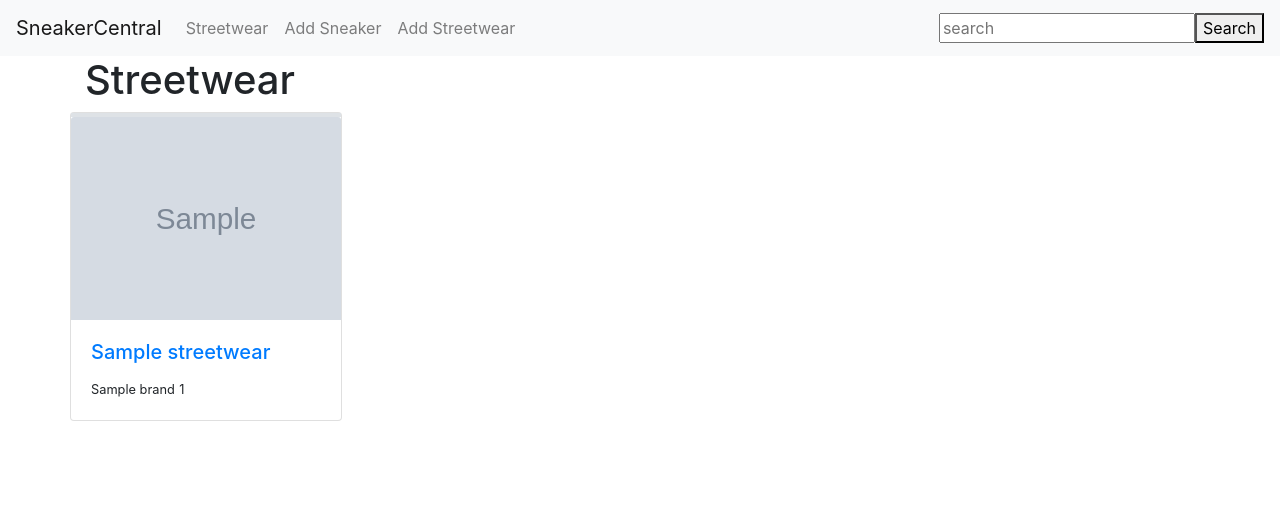
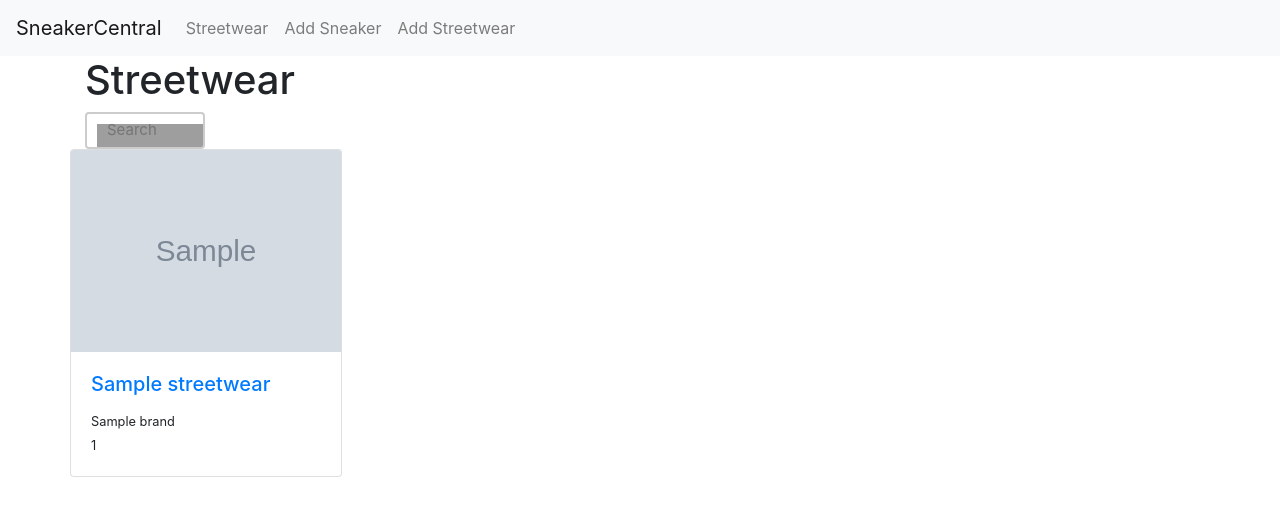
Before and after one commit to diyarkudrat/Closet_Organizer, a Flask app: page /sneakers/streetwears in a window 1280 px wide. Shown: the top 516 px of the page. Run offline with Flask 2, Linux system fonts and the light colour scheme; grey boxes marked "Sample" are stand-in pictures; a database or web service that is not in the repository returns one stand-in record (values such as "Sample title"); some libraries are stand-ins or nearby versions; grey boxes are pictures that could not be loaded.

Commit message:
added animation to search bar

```diff
--- a/app.py
+++ b/app.py
@@ -101,6 +101,7 @@ def streetwears_submit():
         'size': request.form.get('size'),
         'color': request.form.get('color'),
         'price': request.form.get('price'),
+        'created_at': datetime.now(),
         'photo_url': request.form.get('photo_url')
     }
     # print('!!!!!!!!')
--- a/templates/partials/navbar.html
+++ b/templates/partials/navbar.html
@@ -29,10 +29,10 @@
       </li>
     </ul>
   </div>
-  <form class="form-inline ml-auto" action= '/search', method='POST'>
+  <!-- <form class="form-inline ml-auto" action= '/search', method='POST'>
     <div class="md-form my-0">
       <input type="text" name="search" placeholder="search">
     </div>
     <button type="Search">Search</button>
-  </form>
+  </form> -->
 </nav>
--- a/templates/streetwears_index.html
+++ b/templates/streetwears_index.html
@@ -5,10 +5,32 @@
 
     <h1>Streetwear</h1>
 
-    <!-- <form action= '/streetwears/search', method='POST'>
-        <input type="text" name="search" placeholder="search">
-        <button type="Search">Search</button>
-    </form> -->
+    <!-- From w3schools.com for animation -->
+    <style>
+    input[type=text] {
+      width: 120px;
+      box-sizing: border-box;
+      border: 2px solid #ccc;
+      border-radius: 4px;
+      font-size: 15px;
+      background-color: white;
+      background-image: url('searchicon.png');
+      background-position: 10px 10px;
+      background-repeat: no-repeat;
+      padding: 5px 5px 5px 20px;
+      -webkit-transition: width 0.4s ease-in-out;
+      transition: width 0.4s ease-in-out;
+    }
+
+    input[type=text]:focus {
+      width: 100%;
+    }
+    </style>
+
+    <form action='/streetwears/search', method='POST'>
+      <input type="text" name="search" placeholder="Search">
+    </form>
+
 
     <div class='row'>
         <!-- Displays each item using bootstrap -->
@@ -16,17 +38,11 @@
 
             <div class='card' style='width: 17rem;'>
 
-              <span class="border"></span>
-              <span class="border-top"></span>
-              <span class="border-right"></span>
-              <span class="border-bottom"></span>
-              <span class="border-left"></span>
-
               <img class='card-img-top' src='{{ streetwear.photo_url }}' height=auto width='100%'>
 
               <div class='card-body'>
                 <h5 class='card-title'><a href='/sneakers/streetwears/{{ streetwear._id }}'>{{ streetwear.name }}</a></h5>
-                <small>{{ streetwear.brand }}</small>
+                <small>{{ streetwear.brand }}</small><br>
                 <small>{{ streetwear.size }}</small>
 
               </div>
```
Also changed, not shown: templates/sneakers_index.html (+27 -4 lines), templates/streetwears_show.html (+24 -11 lines).
